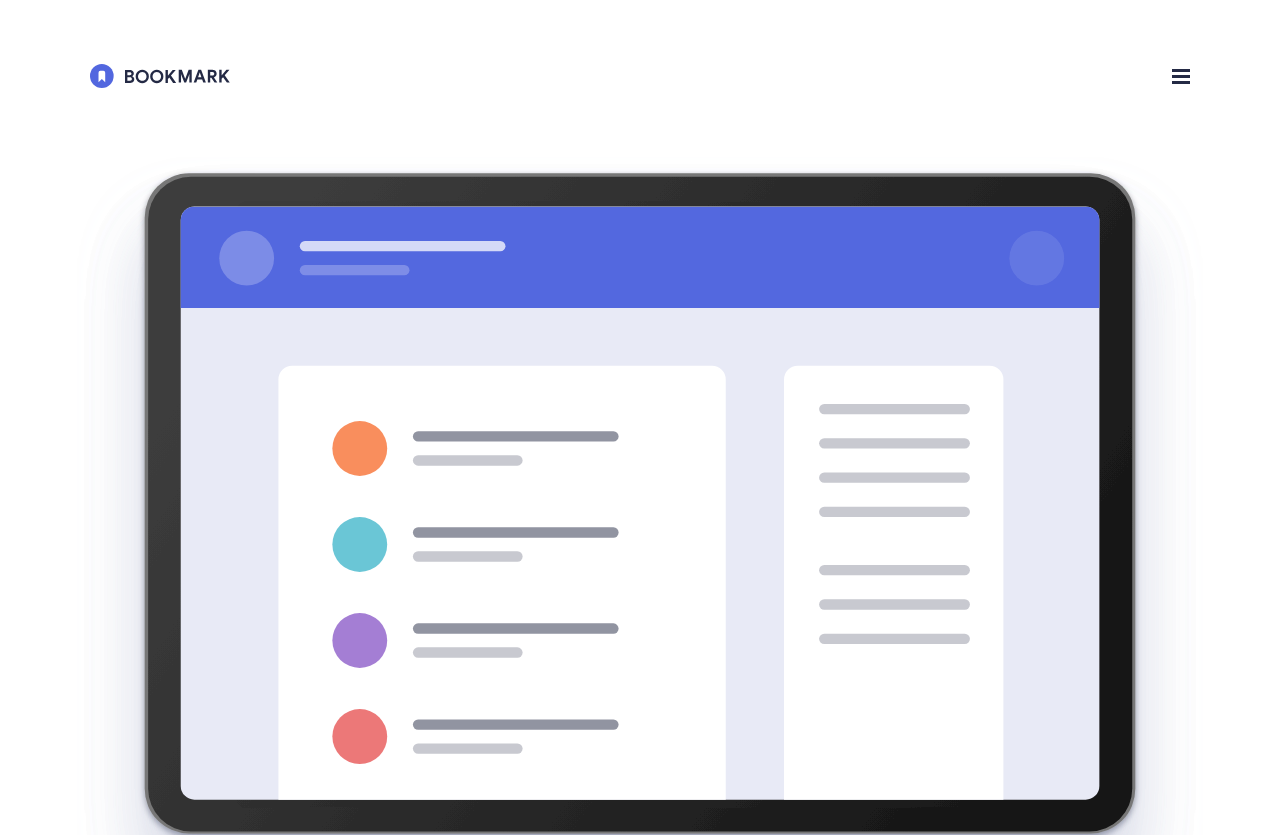
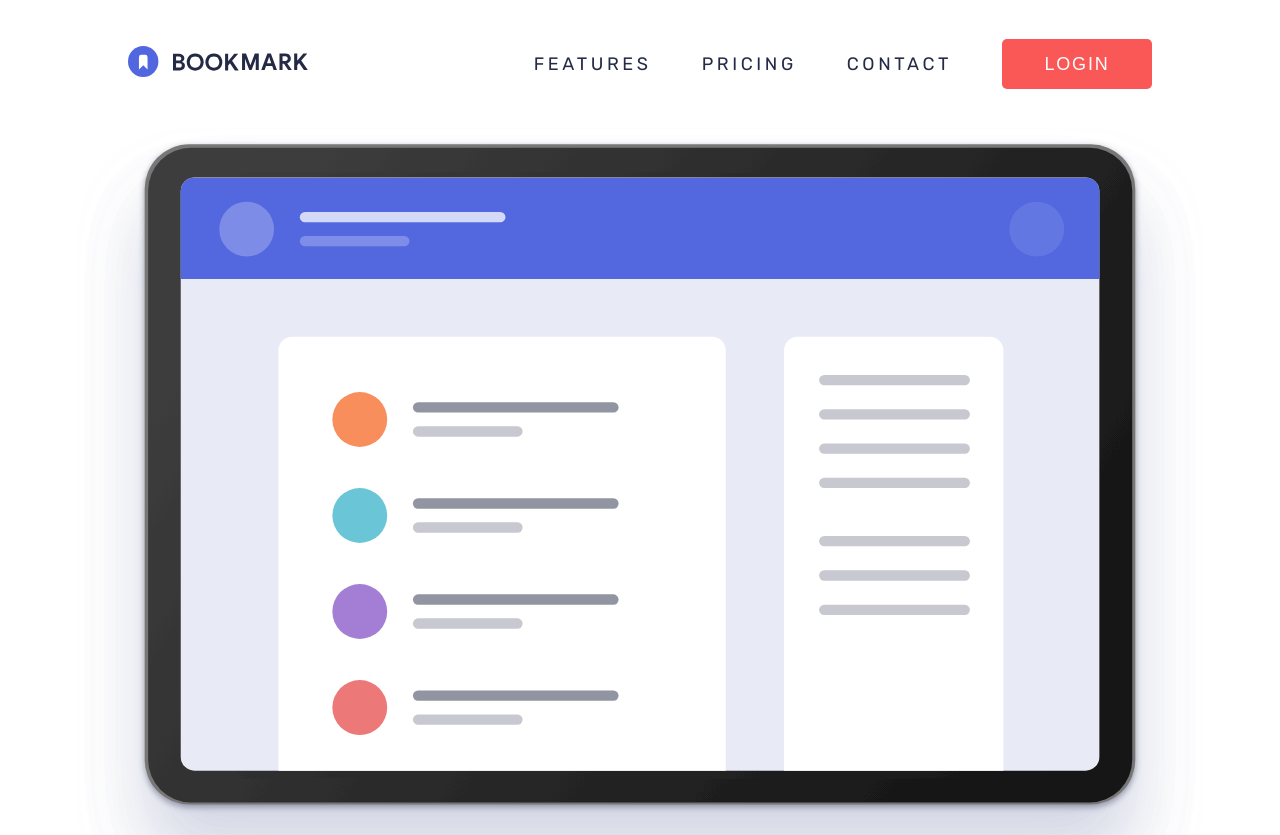
Before and after one commit to jarher/bookmarkLandingPage, a plain HTML site: page index.html in a window 1280 px wide. Shown: the top 835 px of the page. Drawn offline with Linux system fonts and the light colour scheme.

Commit message:
header desktop styles finished

```diff
--- a/assets/css/header.css
+++ b/assets/css/header.css
@@ -88,9 +88,7 @@ header .bookmark-logo {
 }
 .menu-icon {
 }
-.login-button {
-  display: none;
-}
+
 @media (min-width: 768px) {
   header {
     padding-top: 5%;
@@ -100,3 +98,57 @@ header .bookmark-logo {
     height: 65px;
   }
 }
+@media (min-width: 1024px) {
+  header {
+    padding: 5% 10%;
+    height: 50px;
+  }
+  header .bookmark-logo {
+    width: 180px;
+  }
+  .main-menu-wrapper {
+    position: relative;
+    background-color: transparent;
+    opacity: 1;
+    padding: 0;
+    display: flex;
+    align-items: center;
+    gap: 50px;
+  }
+  .main-menu-wrapper .login-button {
+    background-color: var(--Soft-Red);
+    color: white;
+    padding: 10px 0;
+    width: 150px;
+    border: none;
+    display: block;
+    font-size: 1rem;
+    border-radius: 5px;
+    margin-top: 0;
+  }
+  .main-menu-header {
+    display: none;
+  }
+  .main-menu {
+    margin-top: 0;
+  }
+  .main-menu menu {
+    flex-direction: row;
+    border: none;
+    gap: 50px;
+  }
+  .main-menu menu li {
+    border: none;
+    padding: 0;
+  }
+  .main-menu menu li a {
+    color: var(--Very-Dark-Blue);
+    font-size: 1rem;
+  }
+  .main-menu-wrapper .social-media {
+    display: none;
+  }
+  .header-buttons-wrapper {
+    display: none;
+  }
+}
--- a/assets/js/event.js
+++ b/assets/js/event.js
@@ -1,7 +1,7 @@
 import { toggleAccordion } from "./accordion.js";
 import { isValid } from "./formValidator.js";
 import { loadIcons } from "./load.js";
-import { closeMenu, openMenu } from "./menu.js";
+import { closeMenu, displayMenu, openMenu } from "./menu.js";
 import { panel_active } from "./tabs.js";
 
 export function event() {
@@ -19,7 +19,10 @@ export function event() {
     }
   }
 
-  d.addEventListener("DOMContentLoaded", loadIcons);
+  d.addEventListener("DOMContentLoaded", e => {
+    loadIcons();
+    displayMenu();
+  });
 
   d.addEventListener("click", (e) => {
     if (e.target.className === "menu-icon") {
@@ -41,4 +44,7 @@ export function event() {
     if (e.target.value === "")
       formValidation({ isAdd: true, isDisabled: true });
   });
+
+  d.addEventListener("resize", displayMenu);
+
 }
--- a/assets/js/menu.js
+++ b/assets/js/menu.js
@@ -13,3 +13,9 @@ export function closeMenu() {
     menuWrapper.classList.toggle("hidden");
   }, 200);
 }
+
+export function displayMenu() {
+  window.matchMedia("(min-width: 1024px)").matches
+    ? menuWrapper.classList.remove("hidden")
+    : menuWrapper.classList.add("hidden");
+}
--- a/index.html
+++ b/index.html
@@ -51,7 +51,6 @@
       </div>
       <div class="header-buttons-wrapper">
         <img src="./images/icon-hamburger.svg" alt="menu icon" class="menu-icon">
-        <button class="login-button">LOGIN</button>
       </div>
     </header>
     <section class="highlighter">
```
